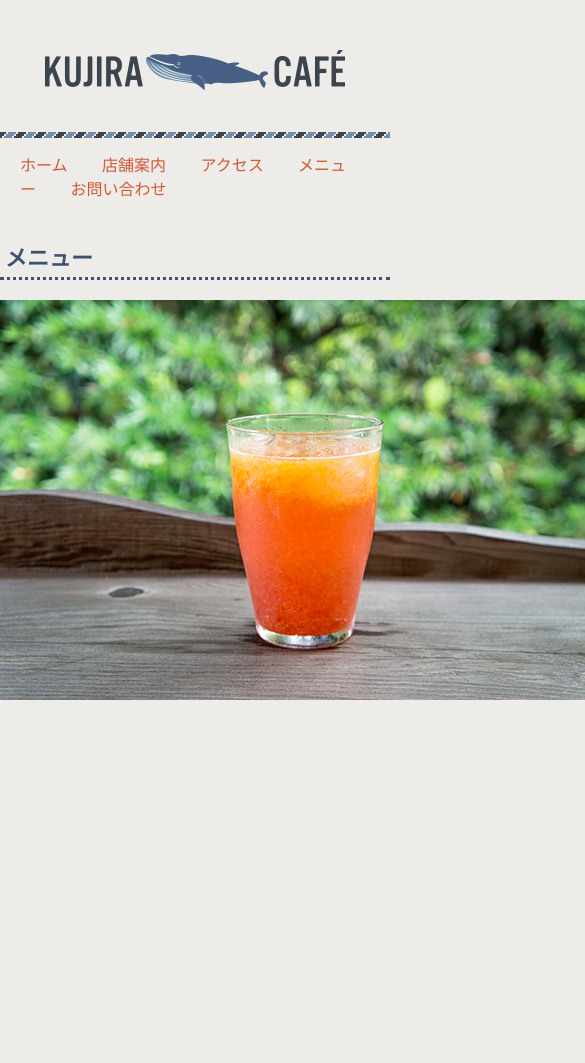
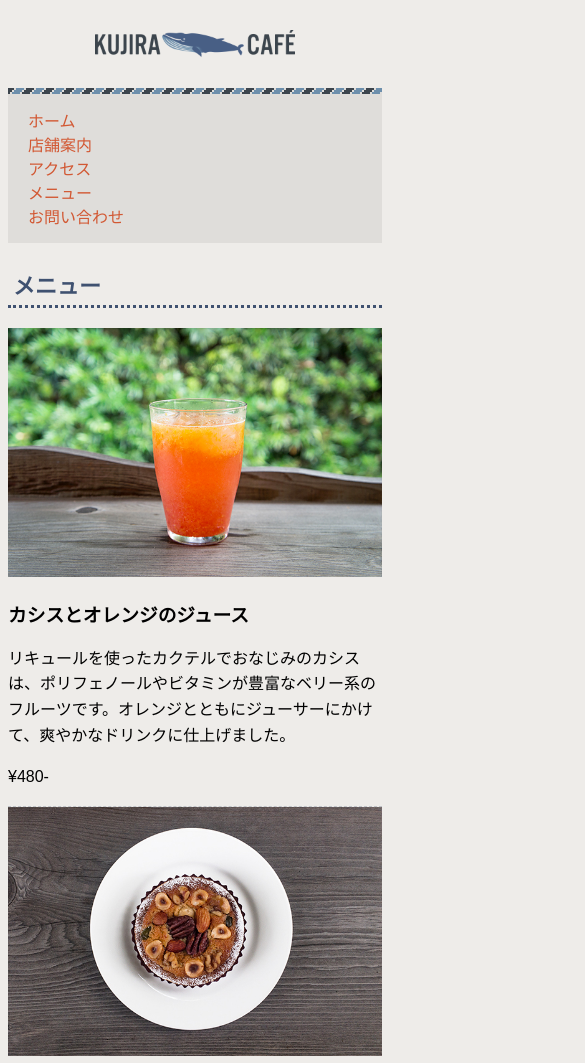
Before and after one commit to teruyainomata0831/cafe, a plain HTML site: page menu.html in a window 390 px wide. Shown: the top 1063 px of the page, 585 px wide, since content can reach past the window. Drawn offline with Linux system fonts and the light colour scheme.

Commit message:
サイト完成

```diff
--- a/style.css
+++ b/style.css
@@ -47,6 +47,11 @@ a:hover{
 a:active{
     color: #ff6a3b;
     text-decoration: none;
+}
+
+img{
+    max-width: 100%;
+    height: auto;
 }
 
 .logo{
@@ -151,3 +156,60 @@ input[type="submit"]{
     margin: 20px 0;
     width: 30em;
 }
+
+@media (max-width: 767px) {
+    .wrapper{
+        margin: 0 8px;
+    }
+
+    .logo{
+        margin: 30px 0;
+    }
+
+    .logo img {
+        width: 200px;
+    }
+
+    .nav {
+        background-color: #dfddda;
+    }
+
+    .nav li{
+        display: block;
+    }
+
+    .menu-item{
+        display: block;
+    }
+
+    .menu-photo{
+        margin-right: 0;
+        width: 100%;
+    }
+
+    .menu-text{
+        width: 100%;
+    }
+
+    .shop-photo{
+        padding-right: 0;
+    }
+
+    .select{
+        width: 100%;
+    }
+
+    input [name="subject"] {
+        width: 100%;
+    }
+
+    textarea{
+        width: 100%;
+    }
+
+    input [name="submit"] {
+        margin: 20px 0;
+        width: 100%;
+    }
+
+}
```
